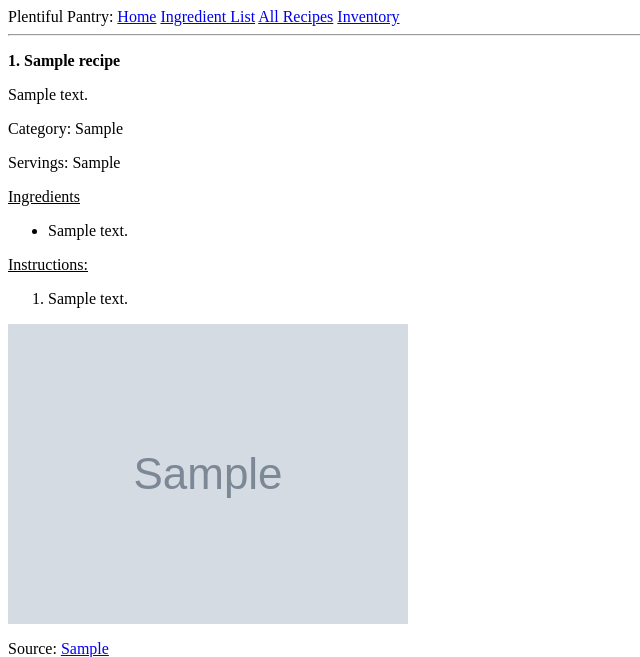
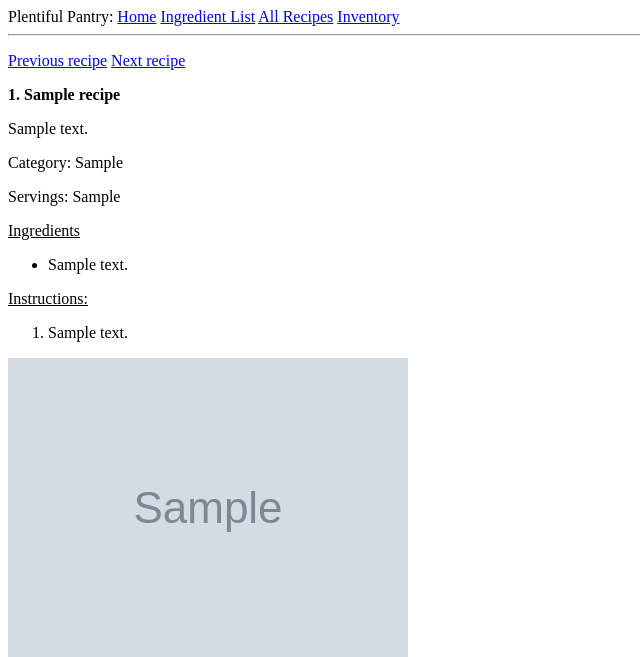
Before and after one commit to CheerOnMars/plentiful-pantry, a Flask app: page /recipe/1 in a window 1280 px wide. Shown: the top 657 px of the page, without its empty margins (0-640 px from the left). Run offline with Flask 2, Linux system fonts and the light colour scheme; tables that the repository leaves empty hold one stand-in row (values such as "Sample post"); grey boxes marked "Sample" are stand-in pictures.

Commit message:
change to recipe form

```diff
--- a/app/forms.py
+++ b/app/forms.py
@@ -17,7 +17,7 @@ class EditRecipeForm(FlaskForm):
     description = TextAreaField('Description: ')
     recipe_yield = StringField('Yield: ')
     category = StringField('Category: ')
-    image_url = StringField('Image URL: ')
+    image = StringField('Image URL: ')
     source = StringField('Recipe Creator: ')
-    recipe_url = StringField('Recipe URL: ')
+    url = StringField('Recipe URL: ')
     submit = SubmitField('Save recipe')
--- a/app/routes.py
+++ b/app/routes.py
@@ -74,10 +74,18 @@ def edit_recipe(id):
         recipe.description = form.description.data
         recipe.recipe_yield = form.recipe_yield.data
         recipe.category = form.category.data
-        recipe.image_url = form.image_url.data
+        recipe.image = form.image.data
         recipe.source = form.source.data
-        recipe.recipe_url = form.recipe_url.data
+        recipe.url = form.url.data
         db.session.commit()
         flash('Your changes have been saved.')
         return redirect(url_for('recipe', id=recipe.id))
+    elif request.method == 'GET':
+        form.name.data = recipe.name
+        form.description.data = recipe.description
+        form.recipe_yield.data = recipe.recipe_yield
+        form.category.data = recipe.category
+        form.image.data = recipe.image
+        form.source.data = recipe.source
+        form.url.data = recipe.url
     return render_template('edit_recipe.html', title='Edit Recipe', form=form, recipe=recipe, recipe_ingredients=recipe_ingredients)
--- a/app/templates/edit_recipe.html
+++ b/app/templates/edit_recipe.html
@@ -8,9 +8,9 @@
     <p><b> {{ form.name.label }}  {{ form.name(size=32) }} </b></p>
     <p> {{ form.description.label }} {{ form.description(cols=50, rows=4) }} </p>
     <p> {{ form.category.label }}  {{ form.category(size=32) }} </p>
-    <p> {{ form.image_url.label }}  {{ form.image_url(size=32) }} </p>
+    <p> {{ form.image.label }}  {{ form.image(size=32) }} </p>
     <p> {{ form.source.label }}  {{ form.source(size=32) }} </p>
-    <p> {{ form.recipe_url.label }}  {{ form.recipe_url(size=32) }} </p>
+    <p> {{ form.url.label }}  {{ form.url(size=32) }} </p>
     <p>{{ form.submit() }}</p>
     </form>
 {% endblock %}
--- a/app/templates/recipe.html
+++ b/app/templates/recipe.html
@@ -1,6 +1,8 @@
 {% extends "base.html" %}
 
 {% block content %}
+<p><a href="{{ url_for('recipe', id=recipe.id-1) }}">Previous recipe</a>
+<a href="{{ url_for('recipe', id=recipe.id+1) }}">Next recipe</a></p>
 <div><p><b>{{ recipe.id }}. {{ recipe.name }}</b></p>
   <p> </p>
   <p> {{ recipe.description }} </p>
@@ -22,5 +24,6 @@
   <img src={{ recipe.image }} alt={{ recipe.name }} style="width:400px;height:auto;">
   <p> Source: <a href={{ recipe.url }}>{{ recipe.source }}</a></p>
   <p><a href="{{ url_for('edit_recipe', id=recipe.id) }}">Edit recipe</a></p>
+
 </div>
 {% endblock %}
```
